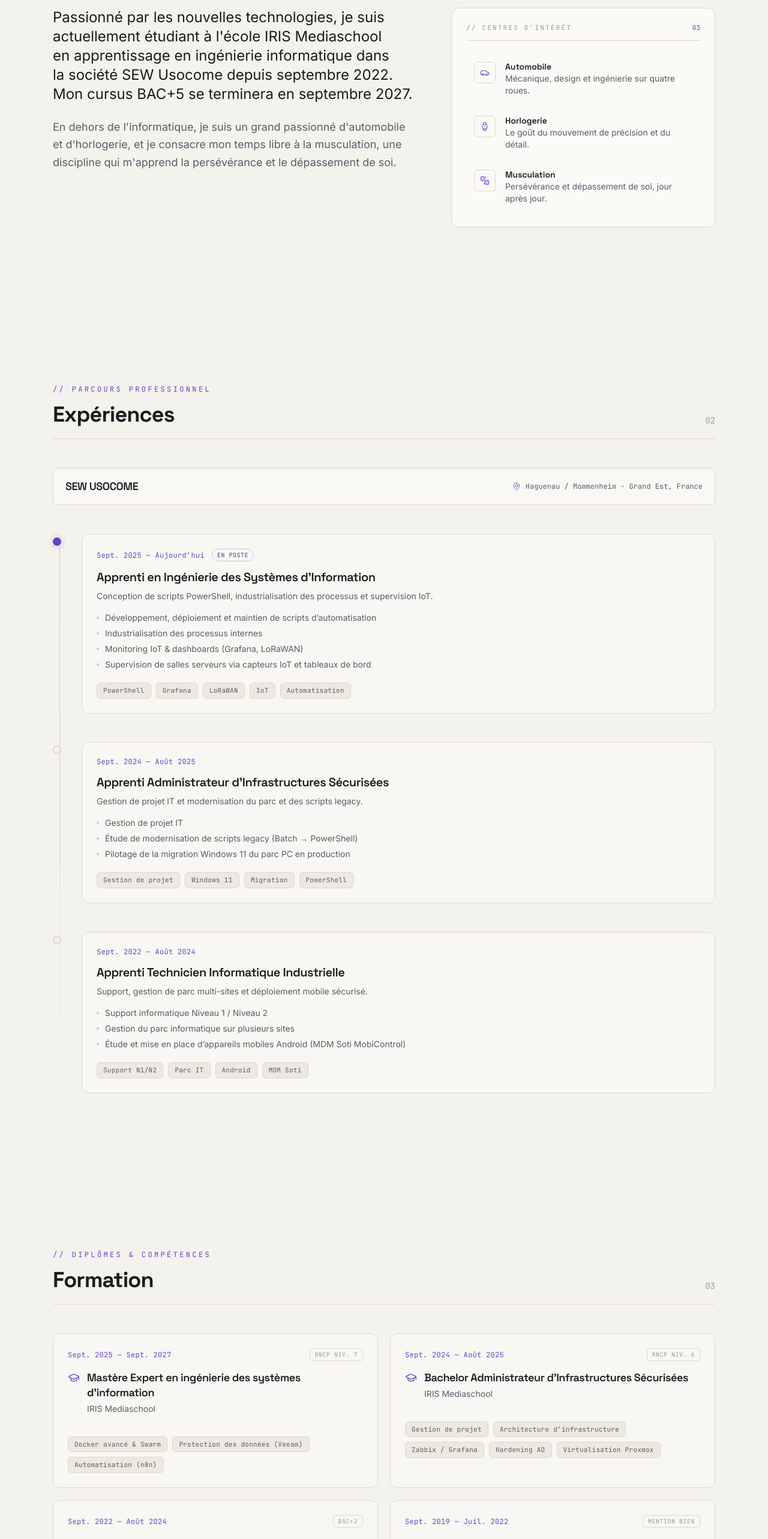
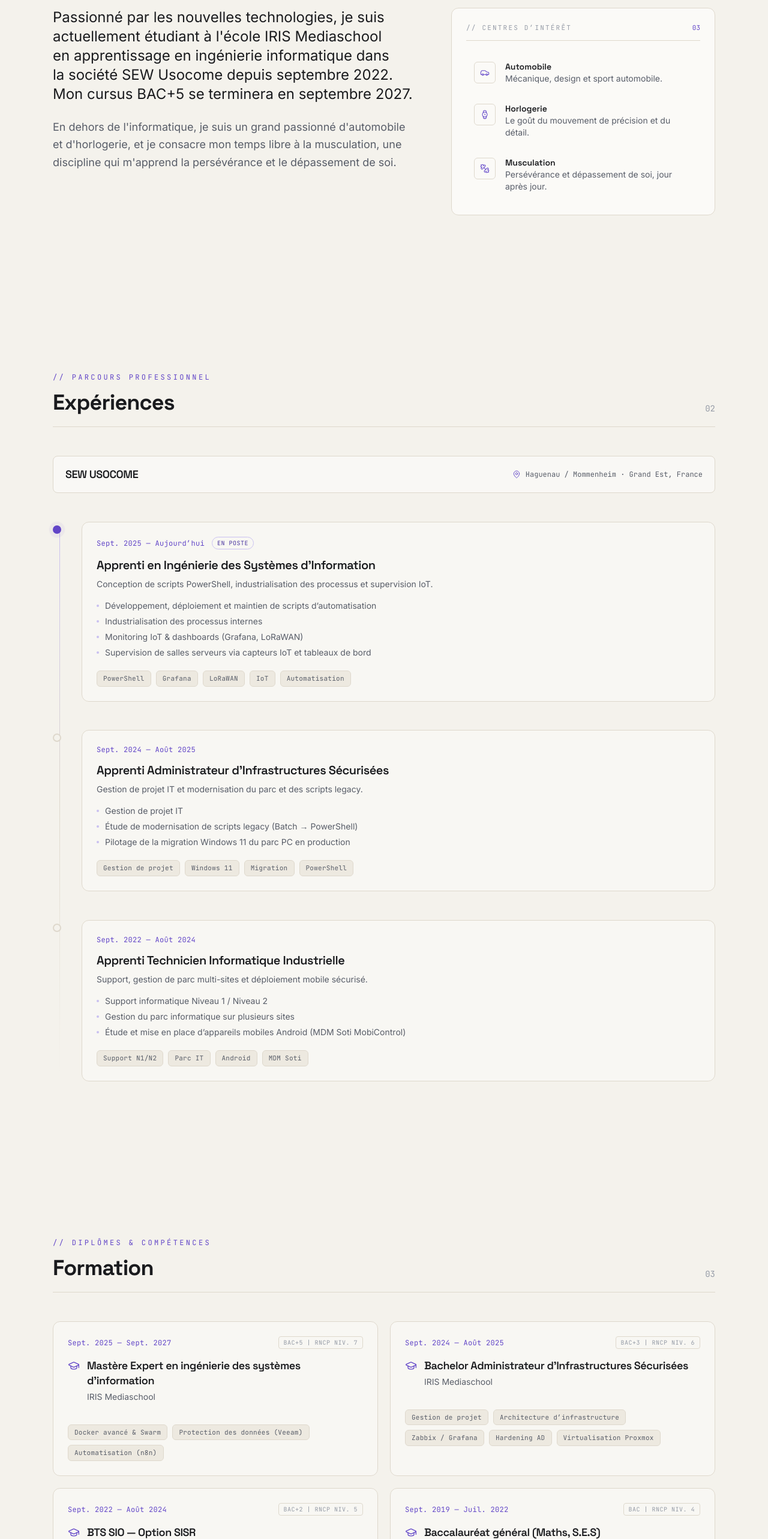
Before and after one commit to VALLL67/portfolio-valentin, a React (Vite) app: page /#/ in a window 1280 px wide. Shown: the part 1060-3626 px from the top of the page at 60% size. Built offline with nearby package versions, Linux system fonts and the light colour scheme.

Commit message:
Update content.js

```diff
--- a/src/data/content.js
+++ b/src/data/content.js
@@ -17,7 +17,7 @@ export const interests = [
   {
     icon: 'Car',
     label: 'Automobile',
-    note: 'Mécanique, design et ingénierie sur quatre roues.',
+    note: 'Mécanique, design et sport automobile.',
   },
   {
     icon: 'Watch',
@@ -84,14 +84,14 @@ export const education = [
     period: 'Sept. 2025 — Sept. 2027',
     school: 'IRIS Mediaschool',
     degree: 'Mastère Expert en ingénierie des systèmes d’information',
-    level: 'RNCP niv. 7',
+    level: 'BAC+5 | RNCP niv. 7',
     skills: ['Docker avancé & Swarm', 'Protection des données (Veeam)', 'Automatisation (n8n)'],
   },
   {
     period: 'Sept. 2024 — Août 2025',
     school: 'IRIS Mediaschool',
     degree: 'Bachelor Administrateur d’Infrastructures Sécurisées',
-    level: 'RNCP niv. 6',
+    level: 'BAC+3 | RNCP niv. 6',
     skills: [
       'Gestion de projet',
       'Architecture d’infrastructure',
@@ -104,14 +104,14 @@ export const education = [
     period: 'Sept. 2022 — Août 2024',
     school: 'IRIS Mediaschool',
     degree: 'BTS SIO — Option SISR',
-    level: 'BAC+2',
+    level: 'BAC+2 | RNCP niv. 5',
     skills: ['Virtualisation', 'Linux / Windows Server', 'PowerShell / Python'],
   },
   {
     period: 'Sept. 2019 — Juil. 2022',
     school: 'Lycée André Maurois',
     degree: 'Baccalauréat général (Maths, S.E.S)',
-    level: 'Mention Bien',
+    level: 'BAC | RNCP niv. 4',
     skills: ['Mathématiques', 'Sciences économiques et sociales'],
   },
 ]
```
